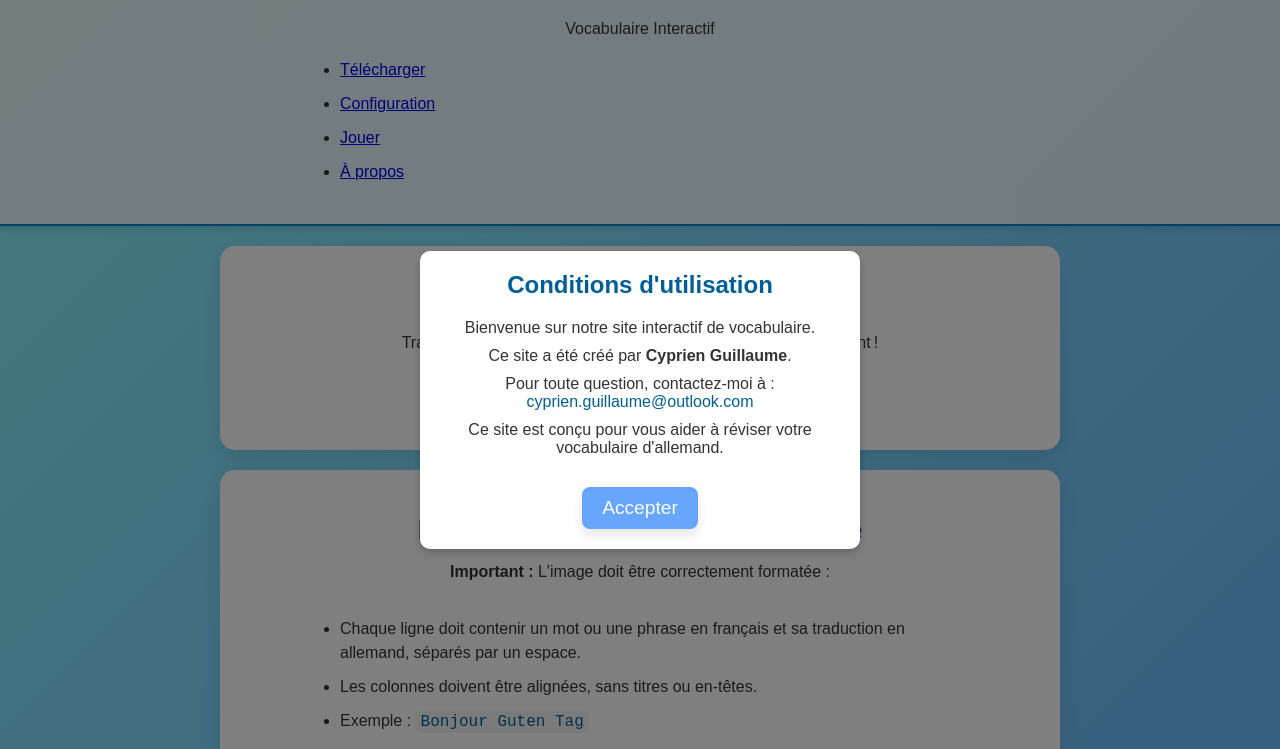
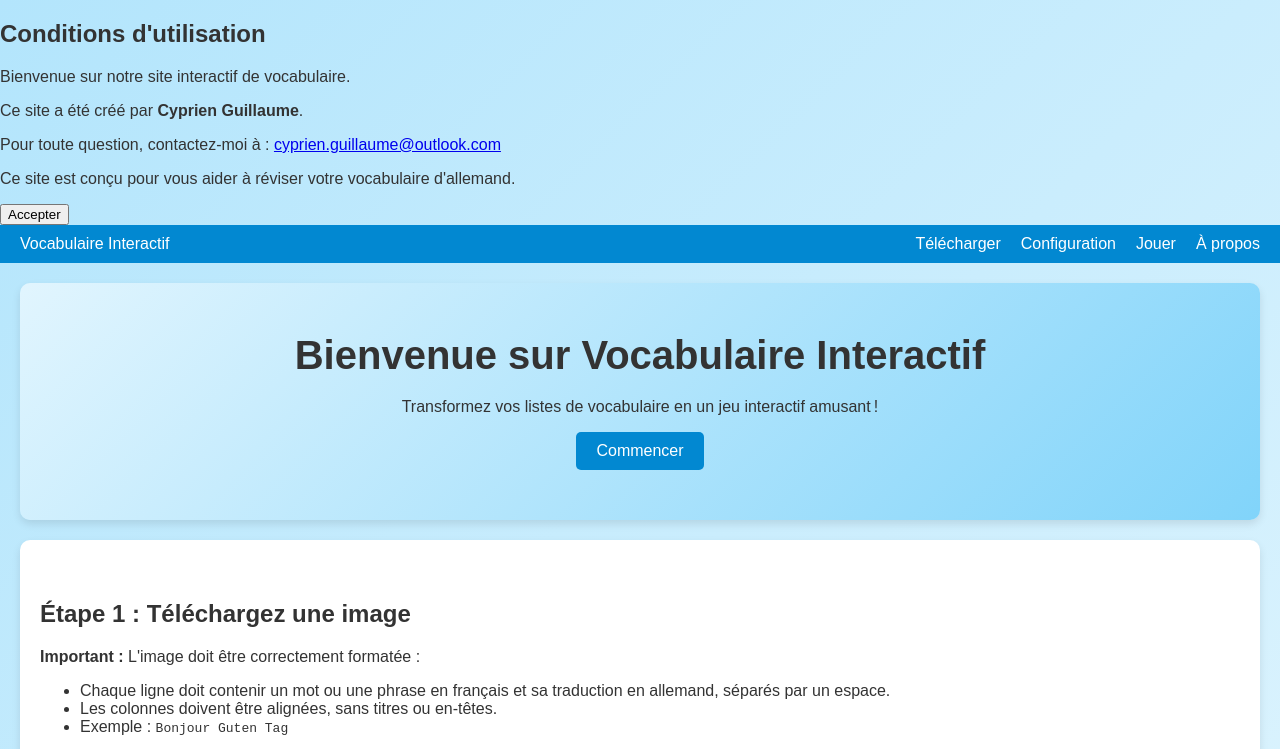
Before and after one commit to cypri12/apprendre-son-voc, a plain HTML site: page index.html in a window 1280 px wide. Shown: the top 749 px of the page. Drawn offline with Linux system fonts and the light colour scheme.

Commit message:
Update styles.css

```diff
--- a/styles.css
+++ b/styles.css
@@ -1,151 +1,100 @@
-/* Global Styles */
+/* General Styles */
 body {
     margin: 0;
     font-family: 'Poppins', sans-serif;
-    background: linear-gradient(135deg, #89f7fe, #66a6ff);
-    color: #333;
-    display: flex;
-    flex-direction: column;
-    align-items: center;
-    min-height: 100vh;
-}
-
-header {
-    text-align: center;
-    background: rgba(255, 255, 255, 0.8);
-    width: 100%;
-    padding: 20px;
-    border-bottom: 2px solid #0288d1;
-    box-shadow: 0px 4px 6px rgba(0, 0, 0, 0.1);
-}
-
-header h1 {
-    font-size: 2.5rem;
-    color: #005f99;
-    margin: 0;
-}
-
-header p {
-    font-size: 1.2rem;
-    color: #555;
-    margin-top: 10px;
-}
-
-main {
-    width: 90%;
-    max-width: 800px;
-    margin: 20px auto;
-    display: flex;
-    flex-direction: column;
-    align-items: center;
-    text-align: center;
-}
-
-section {
-    background: white;
-    border-radius: 15px;
-    box-shadow: 0 6px 20px rgba(0, 0, 0, 0.1);
-    padding: 20px;
-    width: 100%;
-    margin-bottom: 20px;
-}
-
-section h2 {
-    font-size: 1.8rem;
-    color: #005f99;
-    margin-bottom: 10px;
-}
-
-input[type="file"], input[type="text"] {
-    margin-top: 10px;
-    font-size: 1rem;
-    padding: 10px;
-    width: 80%;
-    border: 1px solid #ddd;
-    border-radius: 5px;
-    box-shadow: 0px 4px 6px rgba(0, 0, 0, 0.1);
-}
-
-.button {
-    display: inline-block;
-    margin-top: 20px;
-    background: #66a6ff;
-    color: white;
-    padding: 10px 20px;
-    font-size: 1.2rem;
-    border: none;
-    border-radius: 8px;
-    cursor: pointer;
-    transition: background 0.3s ease, transform 0.2s ease;
-    box-shadow: 0px 6px 12px rgba(0, 0, 0, 0.1);
-}
-
-.button:hover {
-    background: #005f99;
-    transform: translateY(-2px);
-}
-
-/* Modal Styles */
-.modal {
-    display: flex;
-    position: fixed;
-    z-index: 1000;
-    left: 0;
-    top: 0;
-    width: 100%;
-    height: 100%;
-    background-color: rgba(0, 0, 0, 0.5);
-    justify-content: center;
-    align-items: center;
-}
-
-.modal-content {
-    background: white;
-    border-radius: 10px;
-    padding: 20px;
-    text-align: center;
-    box-shadow: 0 4px 8px rgba(0, 0, 0, 0.2);
-    max-width: 400px;
-    width: 90%;
-}
-
-.modal-content h2 {
-    margin-top: 0;
-    color: #005f99;
-}
-
-.modal-content p {
-    margin: 10px 0;
+    background: linear-gradient(135deg, #b3e5fc, #e1f5fe);
     color: #333;
 }
 
-.modal-content a {
-    color: #005f99;
+/* Navbar Styles */
+.navbar {
+    display: flex;
+    justify-content: space-between;
+    align-items: center;
+    padding: 10px 20px;
+    background-color: #0288d1;
+    color: white;
+    position: sticky;
+    top: 0;
+    z-index: 1000;
+}
+
+.nav-links {
+    list-style: none;
+    display: flex;
+    gap: 20px;
+    margin: 0;
+    padding: 0;
+}
+
+.nav-links li {
+    display: inline-block;
+}
+
+.nav-links a {
+    text-decoration: none;
+    color: white;
+    font-size: 1rem;
+    transition: color 0.3s;
+}
+
+.nav-links a:hover {
+    color: #ffccbc;
+}
+
+/* Intro Section */
+.intro {
+    text-align: center;
+    padding: 50px 20px;
+    background: linear-gradient(135deg, #e1f5fe, #81d4fa);
+    color: #333;
+}
+
+.intro h1 {
+    font-size: 2.5rem;
+    margin: 0 0 20px;
+}
+
+.intro button {
+    padding: 10px 20px;
+    background: #0288d1;
+    color: white;
+    font-size: 1rem;
+    border: none;
+    border-radius: 5px;
+    cursor: pointer;
+}
+
+.intro button:hover {
+    background: #01579b;
+}
+
+/* Section Styles */
+section {
+    padding: 40px 20px;
+    background: white;
+    margin: 20px;
+    border-radius: 10px;
+    box-shadow: 0 4px 8px rgba(0, 0, 0, 0.1);
+}
+
+.hidden {
+    display: none;
+}
+
+/* Footer Styles */
+footer {
+    text-align: center;
+    padding: 20px;
+    background: #0288d1;
+    color: white;
+}
+
+footer a {
+    color: #ffccbc;
     text-decoration: none;
 }
 
-.modal-content a:hover {
+footer a:hover {
     text-decoration: underline;
 }
-ul {
-    text-align: left;
-    margin: 0 auto;
-    padding: 10px 20px;
-    max-width: 600px;
-    color: #333;
-    font-size: 1rem;
-    line-height: 1.5;
-}
-
-ul li {
-    margin: 10px 0;
-}
-
-ul code {
-    background: #f4f4f4;
-    padding: 2px 5px;
-    border-radius: 4px;
-    font-family: 'Courier New', Courier, monospace;
-    font-size: 1rem;
-    color: #005f99;
-}
```
